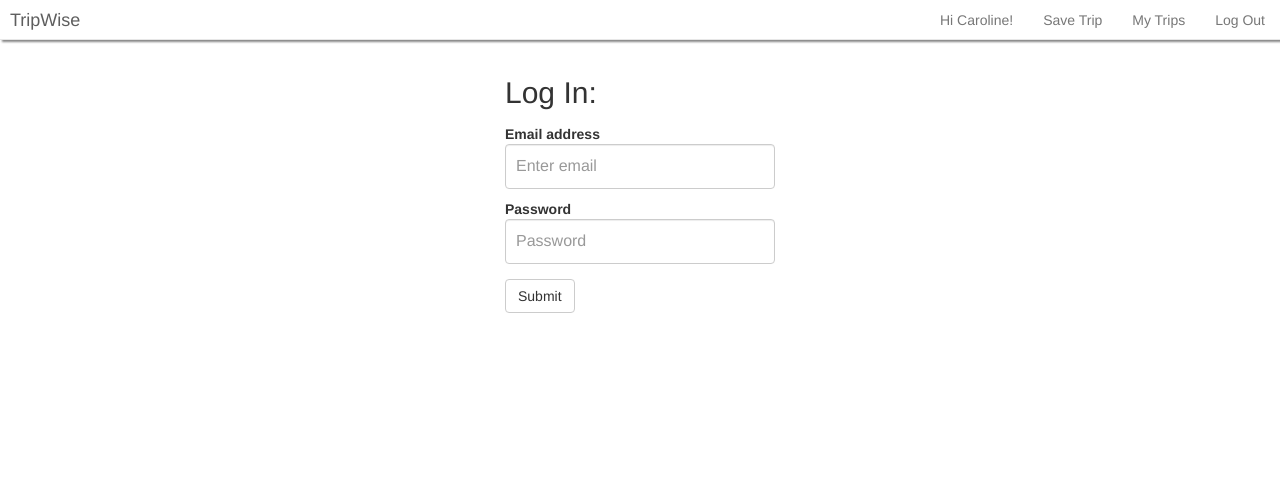
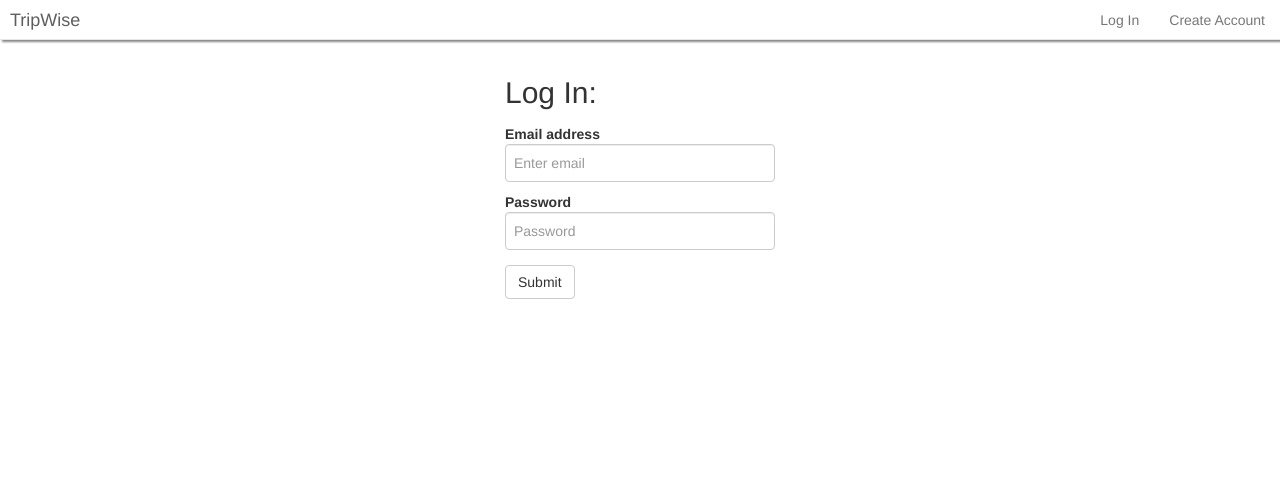
Before and after one commit to carolineorsi/TripWise, a Flask app: template templates/login.html in a window 1280 px wide. Shown: the top 504 px of the page. Run offline with Flask 2, Linux system fonts and the light colour scheme; the template is opened without the code that fills it, so the values that code supplies are empty; a user stored in the database is signed in; some libraries are stand-ins or nearby versions.

Commit message:
Fixed the navigation bar.

```diff
--- a/app.py
+++ b/app.py
@@ -28,47 +28,49 @@ def send_to_phone():
     return url
 
 
-@app.route("/login", methods=["GET"])
-def show_login():
-    return render_template("login.html")
+# @app.route("/login", methods=["GET"])
+# def show_login():
+#     return render_template("login.html")
 
 
 @app.route("/login", methods=["POST"])
 def login():
-    email = request.form.get("email")
+    email = request.form.get("email").lower()
     password = request.form.get("password")
 
     if email == "":
-        flash("Must enter email address.")
-        return redirect(url_for("login"))
+        # flash("Must enter email address.")
+        # return redirect(url_for("login"))
+        return "didn't work"
     if password == "":
-        flash("Must enter password.")
-        return redirect(url_for("login"))
+        # flash("Must enter password.")
+        # return redirect(url_for("login"))
+        return "didn't work"
 
-    email = email.lower()
-    user = model.session.query(model.User).filter_by(email = email).first()
+    user = model.session.query(model.User).filter_by(email=email).first()
 
     if user is None:
-        flash("User does not exist.")
-        return redirect(url_for("login"))
+        # flash("User does not exist.")
+        # return redirect(url_for("login"))
+        return "didn't work"
     else:
         # TODO: check password
         flask_session['id'] = user.id
         flask_session['firstname'] = user.firstname
         print flask_session['firstname']
-        return redirect(url_for("index"))
+        return "done"
 
 
-@app.route("/create", methods=["GET"])
-def show_create():
-    return render_template("create.html")
+# @app.route("/create", methods=["GET"])
+# def show_create():
+#     return render_template("create.html")
 
 
 @app.route("/create", methods=["POST"])
 def create_account():
     firstname = request.form.get("first-name")
     lastname = request.form.get("last-name")
-    email = request.form.get("email")
+    email = request.form.get("email").lower()
     password = request.form.get("password")
     phone = request.form.get("phone")
 
@@ -79,6 +81,13 @@ def create_account():
     elif status == "Success":
         flash("New user created. Please log in.")
         return redirect(url_for("login"))
+
+
+@app.route("/save", methods=["GET"])
+def show_save():
+    return render_template("save.html")
+
+
 
 
 @app.route("/logout")
--- a/static/css/style.css
+++ b/static/css/style.css
@@ -23,26 +23,6 @@ html, body, #map-container {
 	padding-bottom: 10px;
 	padding-top: 10px;
 }
-
-/*#login {
-	line-height: 15px;
-	position: absolute;
-	top: 50%;
-	left: 50%;
-	width: 300px;
-	padding: 15px 20px;
-	z-index: 10;
-	display: inline-block;
-	display: none;
-	box-shadow: 2px 2px 2px #888;
-	border-radius: 10px;
-	background-color: white;
-	margin: 10px;
-}
-
-#login .form-group {
-	margin-bottom: 0;
-}*/
 
 
 #control-bar {
@@ -151,18 +131,21 @@ span.stars span {
   margin: 0 auto;
   position: relative;
 }
+
 .form-signin .form-signin-heading, .form-create .form-control {
   margin-bottom: 10px;
 }
+
 .form-signin .form-control, .form-create .form-control{
   position: relative;
   height: auto;
   -webkit-box-sizing: border-box;
      -moz-box-sizing: border-box;
           box-sizing: border-box;
-  padding: 10px;
-  font-size: 16px;
+  padding: 8px;
+  font-size: 14px;
 }
+
 .form-signin .form-control:focus, .form-create .form-control:focus{
   z-index: 2;
 }
@@ -196,3 +179,7 @@ span.stars span {
 .navbar li:hover div.dropdown {
 	float: none;
 }
+
+li.logged-in {
+	display: none;
+}
--- a/static/js/login.js
+++ b/static/js/login.js
@@ -1,6 +1,11 @@
 $(document).ready(function () {
-	$("#login-user").submit(handleLogin);
+	$("#login-user-dropdown").submit(handleLogin);
 	$("#create-new-user").submit(handleCreate);
+
+	$("#logout").click(function() {
+		$(".logged-in").hide();
+		$(".logged-out").show();
+	})
 });
 
 
@@ -15,6 +20,8 @@ function handleLogin(evt) {
 		{'email': email, 'password': password},
 		function(response) {
 			console.log(response);
+			$(".logged-in").show();
+			$(".logged-out").hide();
 		}
 	);
 }
--- a/templates/base.html
+++ b/templates/base.html
@@ -11,9 +11,10 @@
                 </div>
                 <div class="navbar-collapse collapse">
                 <ul class="nav navbar-nav navbar-right">
-                        {% if 'id' in session %}
-                     <li><a>Hi {{ session.firstname }}!</a></li>
-                     <li><a href="/save">Save Trip</a>
+
+                    <!-- <div class="logged-in"> -->
+                         <li class="logged-in"><a>Hi {{ session.firstname }}!</a></li>
+                         <li class="logged-in"><a class="logged-in" href="/save">Save Trip</a>
                             <div class="form-signin dropdown">
                               <form class="form-signin" id="save-route" method="POST">
                               <h4>Save Route</h4>
@@ -25,14 +26,17 @@
                             </div>
                          </li>
 
-                     <li><a href="/mytrips">My Trips</a></li>
+                         <li class="logged-in"><a href="/mytrips">My Trips</a></li>
 
-                     <li><a href="/logout">Log Out</a></li>
-                        {% else %}
+                         <li class="logged-in" id="logout"><a href="/logout">Log Out</a></li>
+                    <!-- </div> -->
 
-                        <li><a href="/login">Log In</a>
+
+                    <!-- <div class="logged-out">  -->
+                        <!-- <li><a href="/login">Log In</a> -->
+                        <li class="logged-out"><a>Log In</a>
                             <div class="form-signin dropdown">
-                              <form class="form-signin" id="login-user" method="POST">
+                              <form class="form-signin" id="login-user-dropdown" method="POST">
                               <h4>Log In</h4>
                                 <div class="form-group">
                                   <label for="email">Email address</label>
@@ -47,7 +51,7 @@
                             </div>
                         </li>
 
-                        <li><a href="/create">Create Account</a>
+                        <li class="logged-out"><a>Create Account</a>
                             <div class="form-create dropdown">
                               <form class="form-create" id="create-new-user" method="POST">
                               <h4>Create Account</h4>
@@ -75,7 +79,7 @@
                               </form>
                             </div>
                         </li>
-                        {% endif %}
+                    <!-- </div> -->
 
                     </ul>
                 </div>
--- a/templates/directions.html
+++ b/templates/directions.html
@@ -66,5 +66,6 @@
 		<script src="/static/js/model.js"></script>
 		<script src="https://cdnjs.cloudflare.com/ajax/libs/q.js/1.0.1/q.min.js"></script>
 		<script src="/static/js/jquery.geocomplete.js"></script> <!-- Include jQuery Geocomplete plugin. -->
+		<script src="/static/js/login.js"></script>
 
 {% endblock %}
--- a/templates/login.html
+++ b/templates/login.html
@@ -30,5 +30,6 @@
 
 
     <script src="https://ajax.googleapis.com/ajax/libs/jquery/1.11.1/jquery.min.js"></script>
+    <script src="/static/js/login.js"></script>
 
 {% endblock %}
```
Also changed, not shown: tripwise.db. Lines whose indentation alone changed are shown as unchanged.
